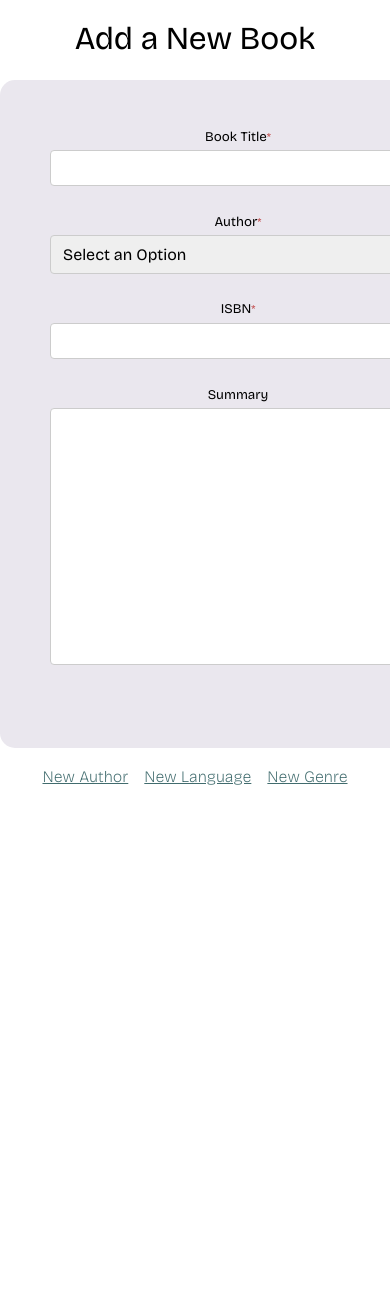
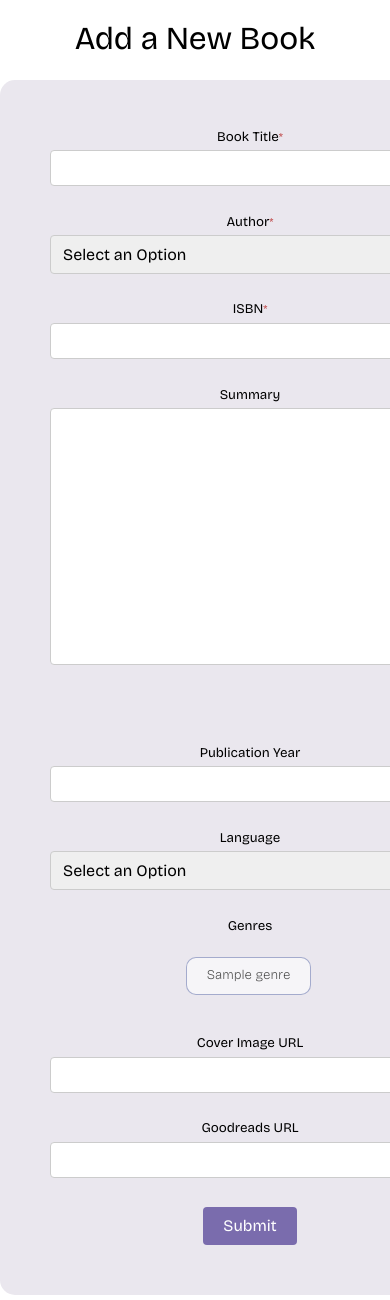
Before and after one commit to vladi-stanchev/collection, a PHP site: page /add_new_book.php in a window 390 px wide; the page is wider, and only the part inside the window is pictured. Shown: the top 1300 px of that part. Before the commit the page ends 785 px from the top of that part, so only its background shows below. Run offline with PHP 8.4, Linux system fonts and the light colour scheme; tables that the repository leaves empty or names only in its code hold one stand-in row (values such as "Sample post").

Commit message:
Fix responsivity for mobile

```diff
--- a/add_new_book.php
+++ b/add_new_book.php
@@ -154,6 +154,7 @@ if ($_SERVER['REQUEST_METHOD'] === 'POST') {
             <a href='#'>New Author</a>&emsp;
             <a href='#'>New Language</a>&emsp;
             <a href='#'>New Genre</a>
+            <br><br>
         </div>
     <?php else : ?>
         <!-- Display a success message and hide the form -->
--- a/css/styles.css
+++ b/css/styles.css
@@ -174,3 +174,10 @@ input[type='checkbox']:checked + label {
         opacity: 1;
     }
 }
+
+@media (max-width: 900px) {
+    .add-book-form {
+        max-width: 500px;
+        flex-direction: column;
+    }
+}
```
